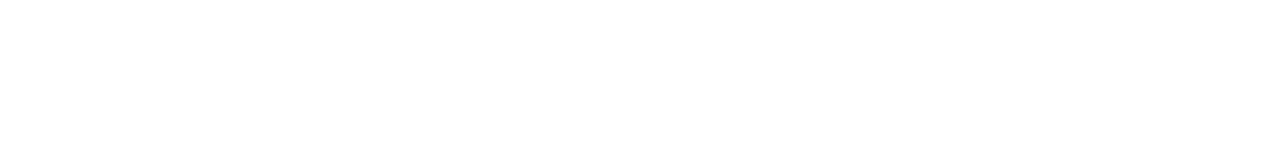
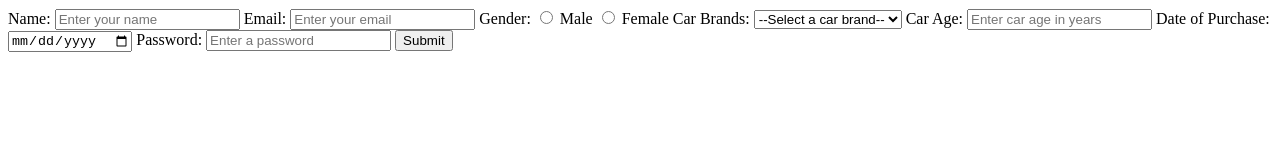
Before and after one commit to acciojob/car-insurance-form-jeetsingh-621, a website: page main.html in a window 1280 px wide. Drawn offline with Linux system fonts and the light colour scheme.

Commit message:
created a submission

```diff
--- a/main.html
+++ b/main.html
@@ -8,6 +8,45 @@
 
 <body>
 	<!-- the entire body must be written by student -->
+
+	<form method="post">
+
+		  <label for="name">Name:</label>
+            <input type="text" id="name" name="name" placeholder="Enter your name" required>
+
+            <!-- Email Field -->
+            <label for="email">Email:</label>
+            <input type="email" id="email" name="email" placeholder="Enter your email" required>
+
+
+		  <label>Gender:</label>
+            <input type="radio" id="gender_male" name="gender" value="Male" required>
+            <label for="gender_male">Male</label>
+            <input type="radio" id="gender_female" name="gender" value="Female" required>
+            <label for="gender_female">Female</label>
+
+		   <label for="cars">Car Brands:</label>
+            <select id="cars" name="cars">
+                <option value="" disabled selected>--Select a car brand--</option>
+                <option value="BMW">BMW</option>
+                <option value="Audi">Audi</option>
+                <option value="Mercedez">Mercedez</option>
+            </select>
+
+		   <label for="carage">Car Age:</label>
+            <input type="number" id="carage" name="carage" placeholder="Enter car age in years" required>
+
+            <!-- Date of Purchase Field -->
+            <label for="dop">Date of Purchase:</label>
+            <input type="date" id="dop" name="dop" required>
+
+            <!-- Password Field -->
+            <label for="password">Password:</label>
+            <input type="password" id="password" name="password" placeholder="Enter a password" required>
+
+            <!-- Submit Button -->
+            <button type="submit">Submit</button>
+	</form>
     <script type="text/javascript" src="./script.js">
 </script>
 
```
